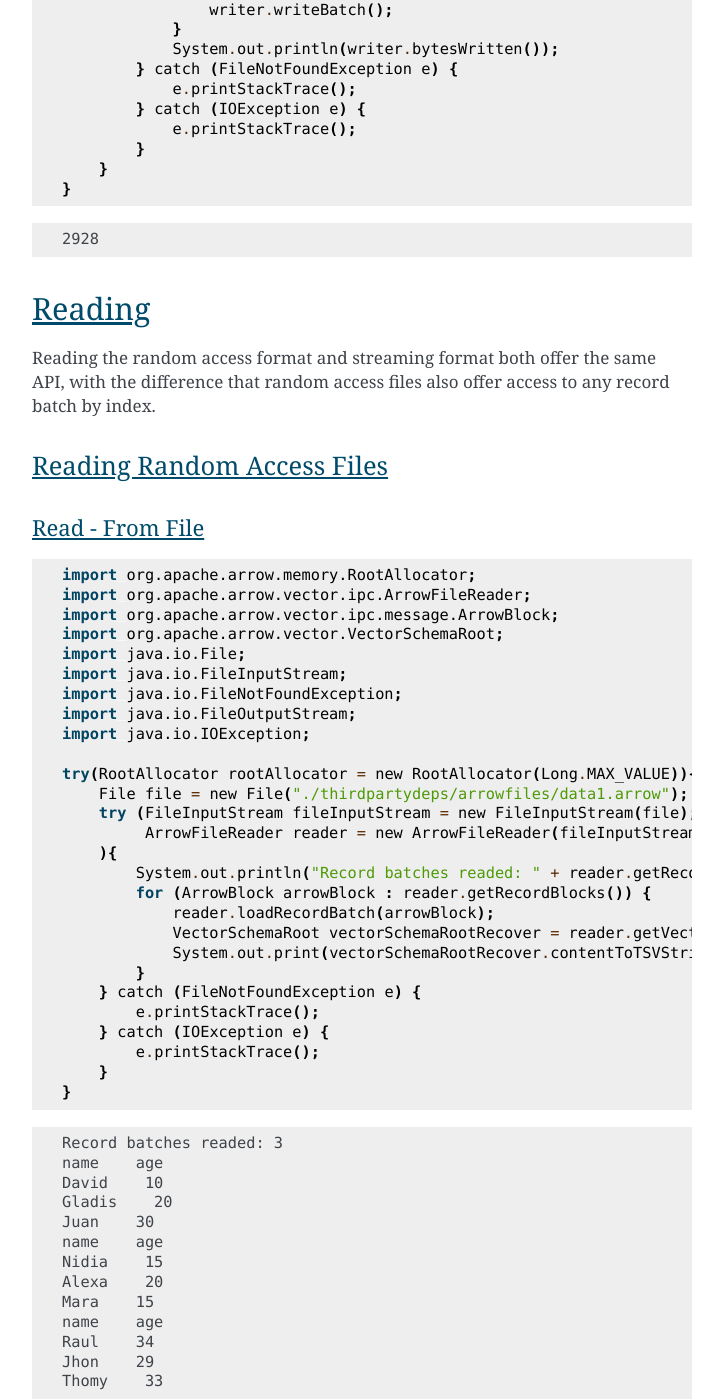
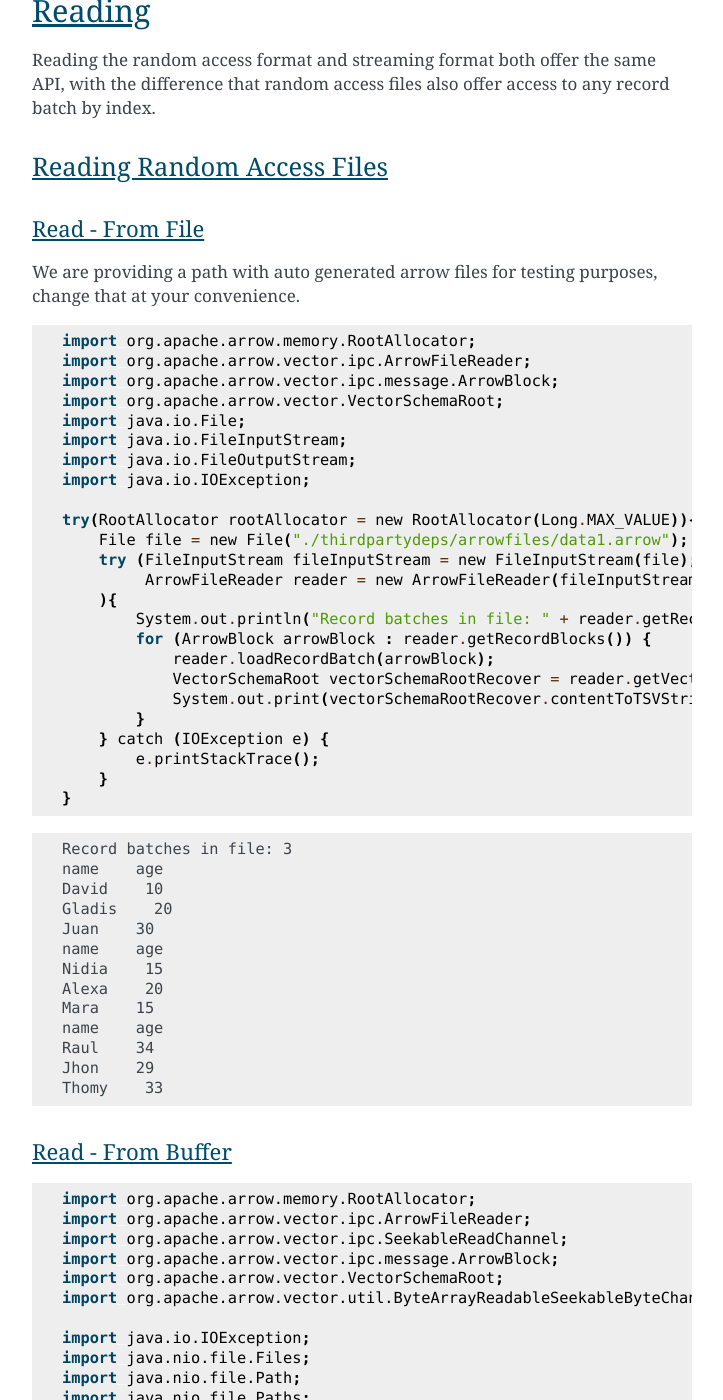
Before and after one commit to apache/arrow-cookbook, a Sphinx documentation site: the page built from java/source/io.rst, in a window 1280 px wide and 1400 px high, scrolled down 5304 px. Shown: the whole window, without its empty margins (388-1111 px from the left). Built offline with Sphinx 7.4.7, drawn with Linux system fonts in a browser that asks for light colours; some of the changed text lies outside the part shown.

Commit message:
Solving pr comments

```diff
--- a/java/source/conf.py
+++ b/java/source/conf.py
@@ -28,7 +28,8 @@
 # extensions coming with Sphinx (named 'sphinx.ext.*') or your custom
 # ones.
 extensions = [
-    "javadoctest"
+    "javadoctest",
+    "sphinx.ext.intersphinx"
 ]
 
 # Add any paths that contain templates here, relative to this directory.
--- a/java/source/io.rst
+++ b/java/source/io.rst
@@ -35,7 +35,6 @@
     import org.apache.arrow.vector.ipc.ArrowFileWriter;
 
     import java.io.File;
-    import java.io.FileNotFoundException;
     import java.io.FileOutputStream;
     import java.io.IOException;
 
@@ -61,13 +60,11 @@
             ) {
                 writer.start();
                 for (int i = 0; i < 10; i++) {
-                    // Generate data or modify the root or use a VectorLoader to get fresh data from somewhere else
+                    // All the data that is  going to write comes from the root and as we were not changing root data we are writing the same data 10x times
                     writer.writeBatch();
                 }
                 writer.end();
                 System.out.println("Record batches written: " + writer.getRecordBlocks().size());
-            } catch (FileNotFoundException e) {
-                e.printStackTrace();
             } catch (IOException e) {
                 e.printStackTrace();
             }
@@ -95,7 +92,6 @@
     import org.apache.arrow.vector.ipc.ArrowFileWriter;
 
     import java.io.ByteArrayOutputStream;
-    import java.io.FileNotFoundException;
     import java.io.IOException;
     import java.nio.channels.Channels;
 
@@ -120,12 +116,9 @@
             {
                 writer.start();
                 for (int i=0; i<10; i++){
-                    // Generate data or modify the root or use a VectorLoader to get fresh data from somewhere else
                     writer.writeBatch();
                 }
                 System.out.println("Record batches written: " + writer.getRecordBlocks().size());
-            } catch (FileNotFoundException e) {
-                e.printStackTrace();
             } catch (IOException e) {
                 e.printStackTrace();
             }
@@ -155,7 +148,6 @@
     import static java.util.Arrays.asList;
     import org.apache.arrow.vector.ipc.ArrowStreamWriter;
     import java.io.File;
-    import java.io.FileNotFoundException;
     import java.io.FileOutputStream;
     import java.io.IOException;
 
@@ -182,12 +174,9 @@
             ){
                 writer.start();
                 for (int i=0; i<10; i++){
-                    // Generate data or modify the root or use a VectorLoader to get fresh data from somewhere else
                     writer.writeBatch();
                 }
                 System.out.println(writer.bytesWritten());
-            } catch (FileNotFoundException e) {
-                e.printStackTrace();
             } catch (IOException e) {
                 e.printStackTrace();
             }
@@ -215,7 +204,6 @@
     import static java.util.Arrays.asList;
 
     import java.io.ByteArrayOutputStream;
-    import java.io.FileNotFoundException;
     import java.io.IOException;
     import java.nio.channels.Channels;
 
@@ -241,12 +229,9 @@
             ){
                 writer.start();
                 for (int i=0; i<10; i++){
-                    // Generate data or modify the root or use a VectorLoader to get fresh data from somewhere else
                     writer.writeBatch();
                 }
                 System.out.println(writer.bytesWritten());
-            } catch (FileNotFoundException e) {
-                e.printStackTrace();
             } catch (IOException e) {
                 e.printStackTrace();
             }
@@ -269,6 +254,8 @@
 Read - From File
 ----------------
 
+We are providing a path with auto generated arrow files for testing purposes, change that at your convenience.
+
 .. testcode::
 
     import org.apache.arrow.memory.RootAllocator;
@@ -277,7 +264,6 @@
     import org.apache.arrow.vector.VectorSchemaRoot;
     import java.io.File;
     import java.io.FileInputStream;
-    import java.io.FileNotFoundException;
     import java.io.FileOutputStream;
     import java.io.IOException;
 
@@ -286,14 +272,12 @@
         try (FileInputStream fileInputStream = new FileInputStream(file);
              ArrowFileReader reader = new ArrowFileReader(fileInputStream.getChannel(), rootAllocator)
         ){
-            System.out.println("Record batches readed: " + reader.getRecordBlocks().size());
+            System.out.println("Record batches in file: " + reader.getRecordBlocks().size());
             for (ArrowBlock arrowBlock : reader.getRecordBlocks()) {
                 reader.loadRecordBatch(arrowBlock);
                 VectorSchemaRoot vectorSchemaRootRecover = reader.getVectorSchemaRoot();
                 System.out.print(vectorSchemaRootRecover.contentToTSVString());
             }
-        } catch (FileNotFoundException e) {
-            e.printStackTrace();
         } catch (IOException e) {
             e.printStackTrace();
         }
@@ -301,7 +285,7 @@
 
 .. testoutput::
 
-    Record batches readed: 3
+    Record batches in file: 3
     name    age
     David    10
     Gladis    20
@@ -335,7 +319,7 @@
     try(RootAllocator rootAllocator = new RootAllocator(Long.MAX_VALUE)) {
         Path path = Paths.get("./thirdpartydeps/arrowfiles/data1.arrow");
         try (ArrowFileReader reader = new ArrowFileReader(new SeekableReadChannel(new ByteArrayReadableSeekableByteChannel(Files.readAllBytes(path))), rootAllocator)){
-            System.out.println("Record batches readed: " + reader.getRecordBlocks().size());
+            System.out.println("Record batches in file: " + reader.getRecordBlocks().size());
             for (ArrowBlock arrowBlock : reader.getRecordBlocks()) {
                 reader.loadRecordBatch(arrowBlock);
                 VectorSchemaRoot vectorSchemaRootRecover = reader.getVectorSchemaRoot();
@@ -348,7 +332,7 @@
 
 .. testoutput::
 
-    Record batches readed: 3
+    Record batches in file: 3
     name    age
     David    10
     Gladis    20
@@ -513,7 +497,7 @@
             try (FileInputStream fileInputStream = new FileInputStream(file);
                  ArrowFileReader reader = new ArrowFileReader(fileInputStream.getChannel(), rootAllocator)
             ){
-                System.out.println("Record batches readed: " + reader.getRecordBlocks().size());
+                System.out.println("Record batches in file: " + reader.getRecordBlocks().size());
                 for (ArrowBlock arrowBlock : reader.getRecordBlocks()) {
                     reader.loadRecordBatch(arrowBlock);
                     VectorSchemaRoot vectorSchemaRootRecover = reader.getVectorSchemaRoot();
@@ -527,7 +511,7 @@
 
 .. testoutput::
 
-    Record batches readed: 3
+    Record batches in file: 3
     name    age
     David    10
     Gladis    20
@@ -613,7 +597,7 @@
             try (FileInputStream fileInputStream = new FileInputStream(fileWrite);
                  ArrowFileReader reader = new ArrowFileReader(fileInputStream.getChannel(), rootAllocator)
             ) {
-                System.out.println("Record batches readed: " + reader.getRecordBlocks().size());
+                System.out.println("Record batches in file: " + reader.getRecordBlocks().size());
                 for (ArrowBlock arrowBlock : reader.getRecordBlocks()) {
                     reader.loadRecordBatch(arrowBlock);
                     VectorSchemaRoot vectorSchemaRootRecover = reader.getVectorSchemaRoot();
@@ -627,7 +611,7 @@
 
 .. testoutput::
 
-    Record batches readed: 4
+    Record batches in file: 4
     name    age
     Raul    10
     Johao    20
```
Also changed, not shown: other parts of java/source/io.rst (+1 -1 lines).
